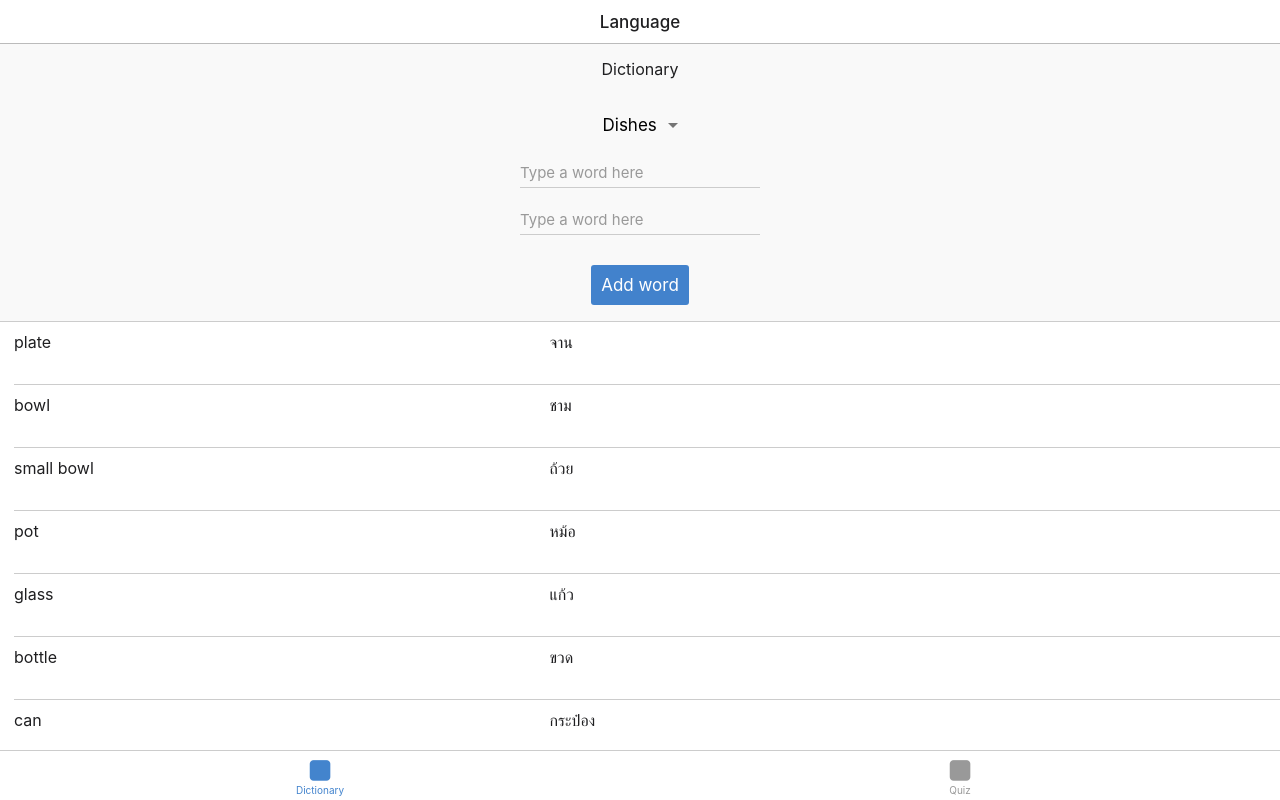
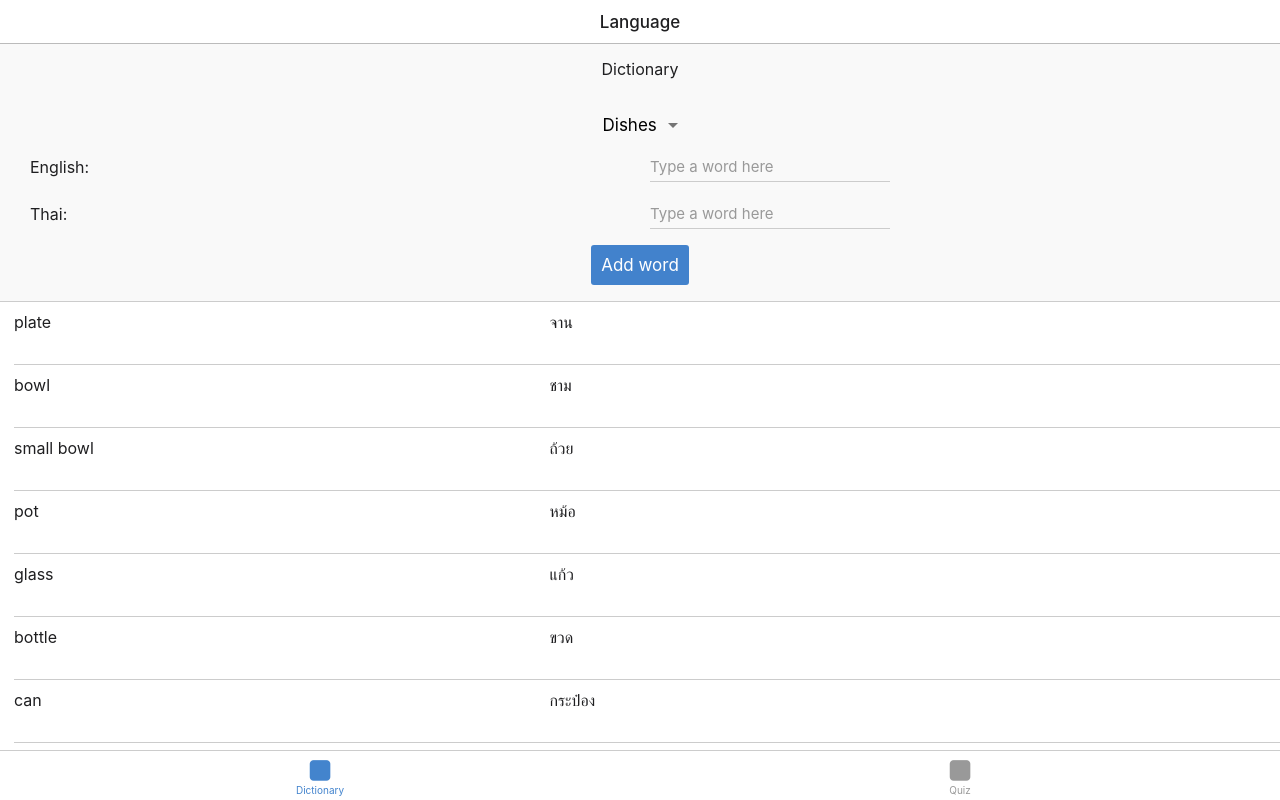
Before and after one commit to pouleyKetchoupp/LanguageApp, a browser extension: page www/index.html in a window 1280 px wide. Drawn offline with Linux system fonts and the light colour scheme; files whose address does not match are found by name.

Commit message:
display languages when entering new word

```diff
--- a/www/index.html
+++ b/www/index.html
@@ -77,13 +77,27 @@
           <ons-select id="dict_select" onchange="dict_select(event)">
             <option value="new">New...</option>
           </ons-select>
-          <p>
-            <ons-input id="dict_word1" modifier="underbar" placeholder="Type a word here" float></ons-input>
+          <p style="margin-top: 10px;">
+            <ons-row>
+              <ons-col id="dict_language1" style="text-align: left; margin-left: 30px;" vertical-align="center">
+                Language:
+              </ons-col>
+              <ons-col style="text-align: left; margin-right: 10px;">
+                <ons-input id="dict_word1" modifier="underbar" placeholder="Type a word here" float></ons-input>
+              </ons-col>
+            </ons-row>
           </p>
-          <p>
-            <ons-input id="dict_word2" modifier="underbar" placeholder="Type a word here" float></ons-input>
+          <p style="margin-top: 10px;">
+            <ons-row>
+              <ons-col id="dict_language2" style="text-align: left; margin-left: 30px;" vertical-align="center">
+                Language:
+              </ons-col>
+              <ons-col style="text-align: left; margin-right: 10px;">
+                <ons-input id="dict_word2" modifier="underbar" placeholder="Type a word here" float></ons-input>
+              </ons-col>
+            </ons-row>
           </p>
-          <p style="margin-top: 30px;">
+          <p style="margin-top: 10px;">
             <ons-button onclick="dict_addWord()">Add word</ons-button>
           </p>
           <ons-list id="dict_word_list">
--- a/www/js/dictionary.js
+++ b/www/js/dictionary.js
@@ -37,6 +37,14 @@ var dict_load = function() {
   var selectDictElement = document.getElementById('dict_select');
   selectDictElement.selectedIndex = 1;
   dict_updateUI();
+
+  var firstDictEntry = dict_list[0];
+
+  var dictLanguageElement1 = document.getElementById('dict_language1');
+  dictLanguageElement1.innerText = firstDictEntry.language1 + ":";
+
+  var dictLanguageElement2 = document.getElementById('dict_language2');
+  dictLanguageElement2.innerText = firstDictEntry.language2 + ":";
 }
 
 var dict_clear = function() {
```
